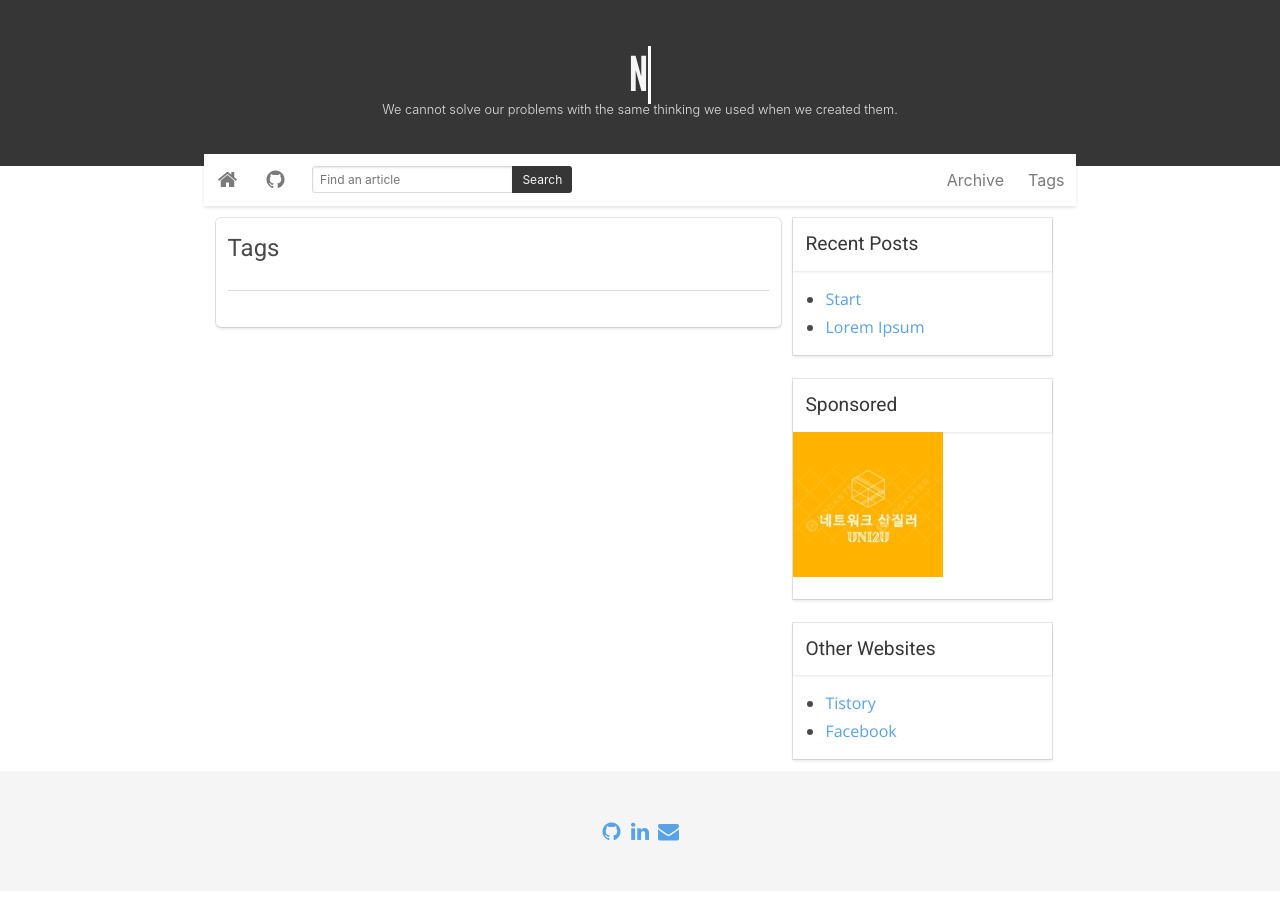
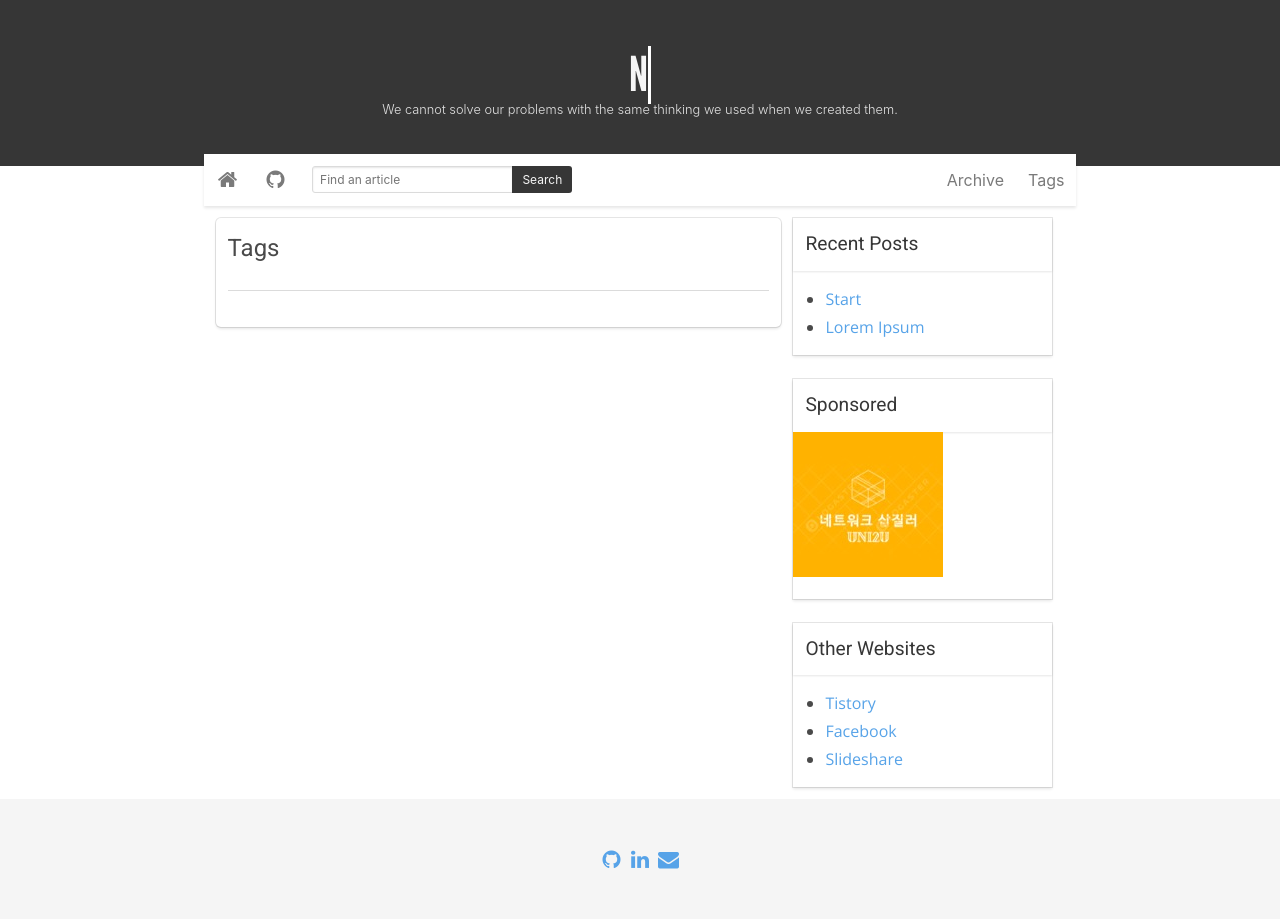
Before and after one commit to uni2u/uni2u.github.io, a Jekyll site: the page built from tags.html, in a window 1280 px wide. Built offline with Jekyll 4.4.1, drawn with Linux system fonts in a browser that asks for light colours.

Commit message:
slideshare

```diff
--- a/_layouts/default.html
+++ b/_layouts/default.html
@@ -130,6 +130,9 @@
                     <li>
                       <a href="https://www.facebook.com/uni2u">Facebook</a>
                     </li>
+                    <li>
+                      <a href="http://www.slideshare.net/uni2u">Slideshare</a>
+                    </li>
                   </ul>
                 </div>
               </div>
```
